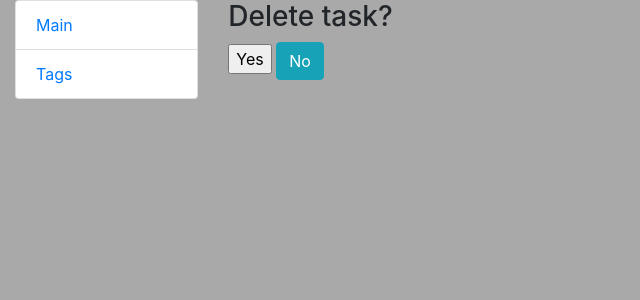
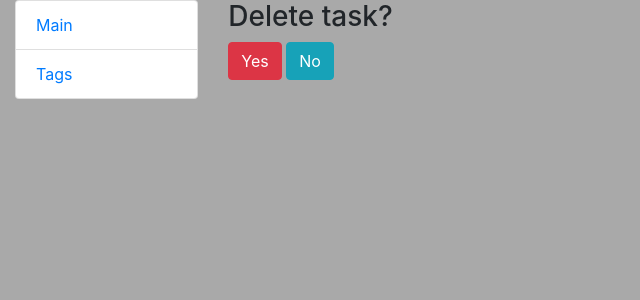
Before and after one commit to ZabFTFT/todo-list, a Django app: template templates/todolist/task_confirm_delete.html in a window 1280 px wide. Shown: the top 300 px of the page, without its empty margins (0-640 px from the left). Run offline with Django 4.2, Linux system fonts and the light colour scheme; the template is opened without the code that fills it, so the values that code supplies are empty.

Commit message:
update confirm delete button style

```diff
--- a/templates/todolist/task_confirm_delete.html
+++ b/templates/todolist/task_confirm_delete.html
@@ -4,7 +4,7 @@
   <h3>Delete task?</h3>
   <form action="" method="post">
     {% csrf_token %}
-    <input type="submit" value="Yes">
+    <input type="submit" class="btn btn-danger" value="Yes">
     <button type="button" class="btn btn-info" onclick="window.history.back()">No</button>
   </form>
 {% endblock %}
```
